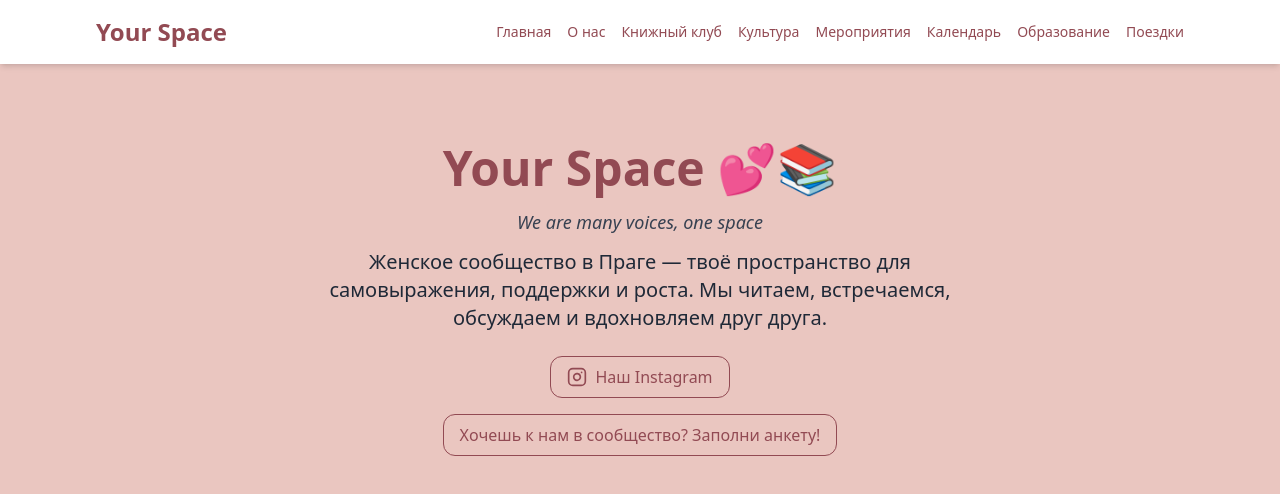
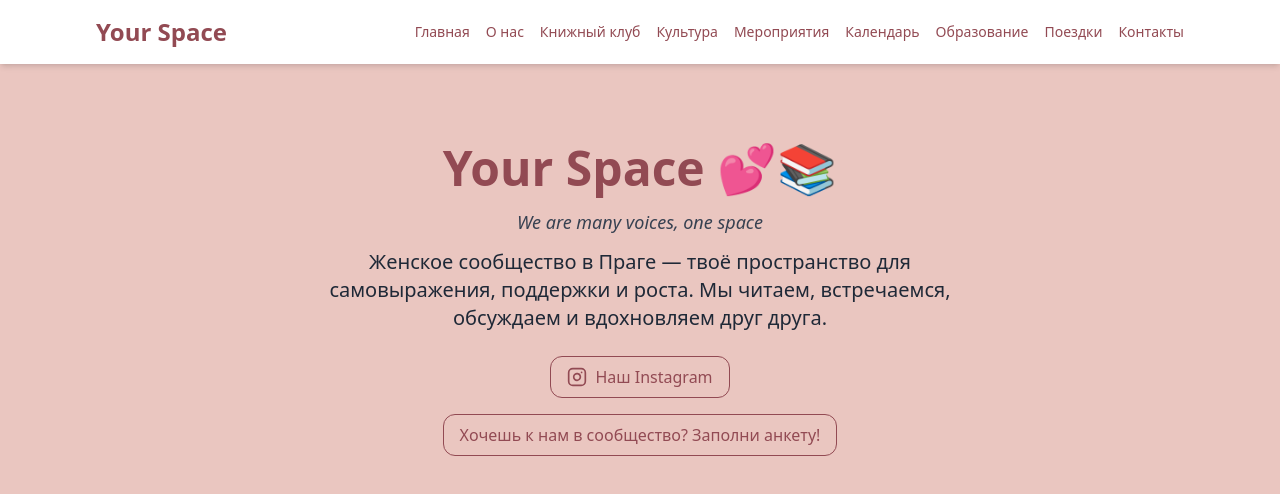
Before and after one commit to agafover/your-space, a React (Vite) app: page / in a window 1280 px wide. Shown: the top 494 px of the page. Built offline with nearby package versions, Linux system fonts and the light colour scheme.

Commit message:
contacts added to the menu

```diff
--- a/src/components/Header.jsx
+++ b/src/components/Header.jsx
@@ -11,6 +11,7 @@ const navigation = [
   { name: "Календарь", to: "/calendar" },
   { name: "Образование", to: "/education" },
   { name: "Поездки", to: "/trips" },
+  { name: "Контакты", to: "/contacts" },
 ]
 
 function Header() {
```
